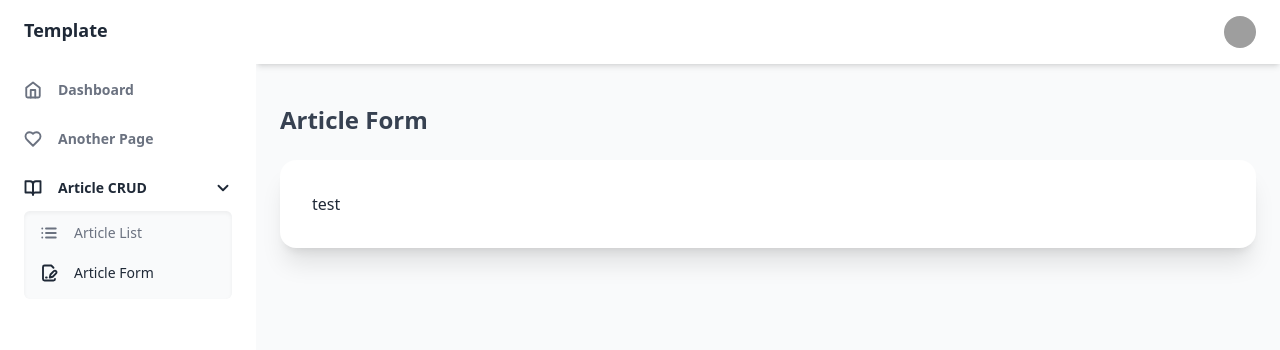
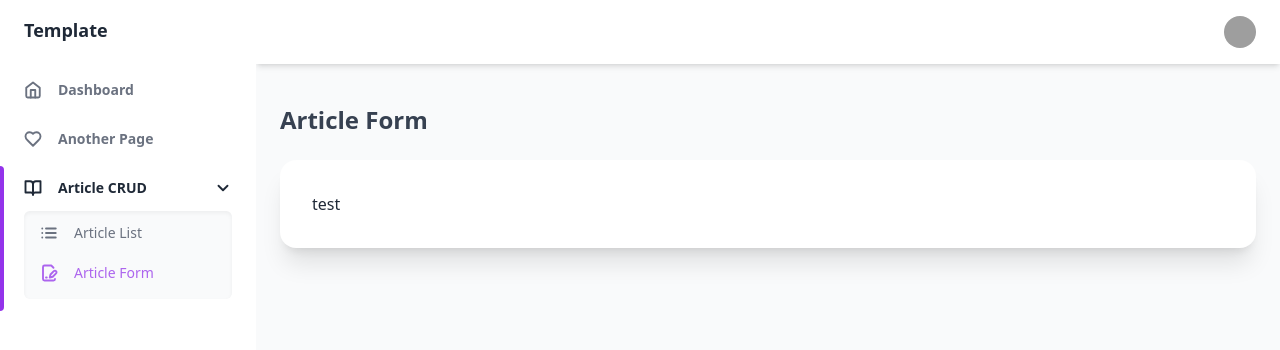
Before and after one commit to adityaw24/react-skeleton-template, a React (Vite) app: page /article/form in a window 1280 px wide. Shown: the top 350 px of the page. Built offline with nearby package versions, Linux system fonts and the light colour scheme; sample sign-in values are in the browser's storage; grey boxes are pictures that could not be loaded.

Commit message:
fix: sidebar menu improvement

```diff
--- a/src/views/admin/_layout/_SidebarMenu.jsx
+++ b/src/views/admin/_layout/_SidebarMenu.jsx
@@ -46,6 +46,14 @@ function SidebarMenu () {
 					<li key={menu.title} className="relative px-6 py-3">
 						{menu.hasOwnProperty('childrens')
 							? <>
+
+								{menu.childrens?.some(submenu => submenu.path === location.pathname)
+									? <span
+										className="absolute inset-y-0 left-0 w-1 bg-primary rounded-tr-lg rounded-br-lg"
+										aria-hidden="true"
+									></span>
+								: null }
+
 								<button
 									onClick={() => toggleMenu(menu)}
 									aria-haspopup="true"
@@ -74,7 +82,7 @@ function SidebarMenu () {
 												return (
 													<li className="px-2 py-1 transition-colors duration-150 hover:text-gray-800 dark:hover:text-gray-200">
 														<Link className={`
-																${submenu.path === location.pathname && 'text-gray-800 dark:text-gray-100'}
+																${submenu.path === location.pathname && 'text-primary/75'}
 																w-full inline-flex items-center
 															`}
 															to={submenu.path}
@@ -91,6 +99,13 @@ function SidebarMenu () {
 								</>
 
 							: <>
+								{menu.path === location.pathname
+									? <span
+										className="absolute inset-y-0 left-0 w-1 bg-primary rounded-tr-lg rounded-br-lg"
+										aria-hidden="true"
+									></span>
+								: null}
+
 								<Link className={`
 										${menu.path === location.pathname && 'text-gray-800 dark:text-gray-100'}
 										inline-flex items-center w-full text-sm font-semibold transition-colors duration-150 hover:text-gray-800 dark:hover:text-gray-200
```
